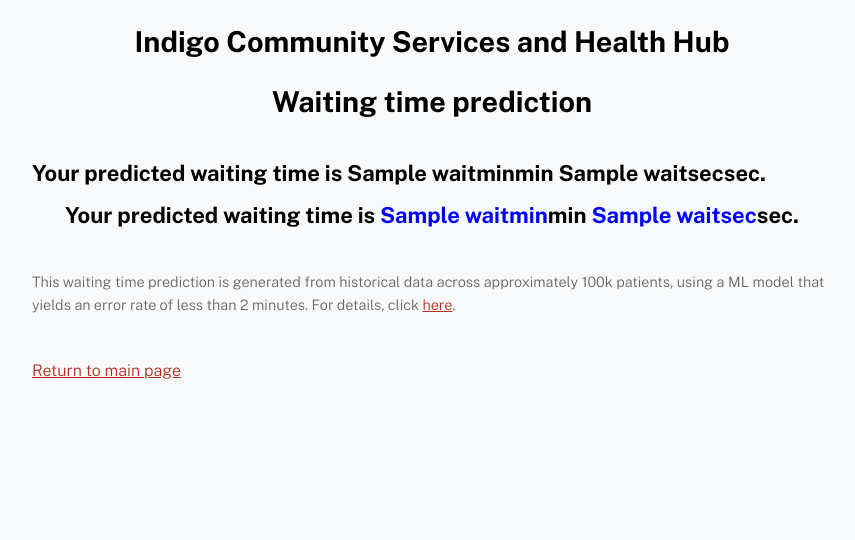
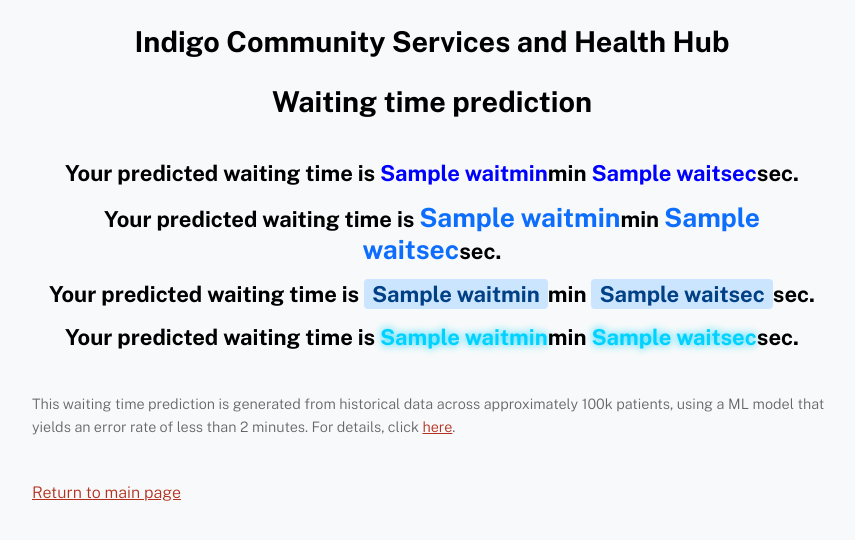
Before and after one commit to t-ching/wt-prediction, a Flask app: template templates/WaitingTime.html in a window 1280 px wide. Shown: the top 540 px of the page, without its empty margins (58-913 px from the left). Run offline with Flask 3, Linux system fonts and the light colour scheme; the template is opened without the code that fills it: most values are stand-ins (such as "Sample title", 1, 10 or a date in 2020); parts of the project's set-up code (start-up, migrations or seed data) failed here and were passed over.

Commit message:
Update WaitingTime.html

```diff
--- a/templates/WaitingTime.html
+++ b/templates/WaitingTime.html
@@ -11,11 +11,25 @@
   <h2>Indigo Community Services and Health Hub</h2>
   <h2>Waiting time prediction</h2>
   <br>
-  <h3>Your predicted waiting time is {{waitmin}}min {{waitsec}}sec.</h3>
   <h3 style="text-align: center;">
     Your predicted waiting time is
     <span style="color: blue;">{{waitmin}}</span>min
     <span style="color: blue;">{{waitsec}}</span>sec.
+  </h3>
+  <h3 style="text-align: center;">
+    Your predicted waiting time is
+    <span style="color: #0d6efd; font-weight: bold; font-size: 1.2em;">{{waitmin}}</span>min
+    <span style="color: #0d6efd; font-weight: bold; font-size: 1.2em;">{{waitsec}}</span>sec.
+  </h3>
+  <h3 style="text-align: center;">
+    Your predicted waiting time is
+    <span style="color: #004085; background-color: #cce5ff; padding: 2px 8px; border-radius: 4px; font-weight: bold;">{{waitmin}}</span>min
+    <span style="color: #004085; background-color: #cce5ff; padding: 2px 8px; border-radius: 4px; font-weight: bold;">{{waitsec}}</span>sec.
+  </h3>
+  <h3 style="text-align: center;">
+    Your predicted waiting time is
+    <span style="color: #00d2ff; text-shadow: 0 0 8px #00d2ff; font-weight: bold;">{{waitmin}}</span>min
+    <span style="color: #00d2ff; text-shadow: 0 0 8px #00d2ff; font-weight: bold;">{{waitsec}}</span>sec.
   </h3>
   <br>
   <p style="font-size: 0.9rem; color: #666; line-height: 1.6; max-width: 800px;">
```
